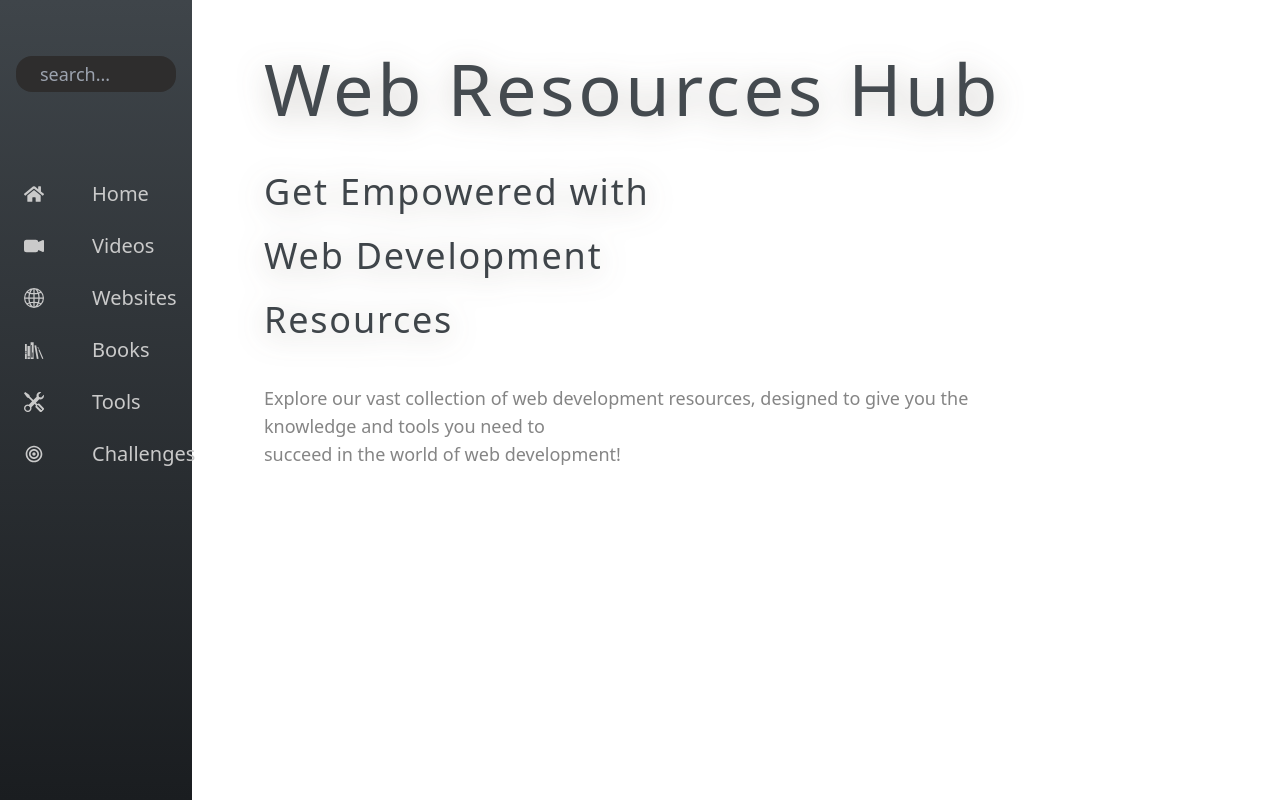
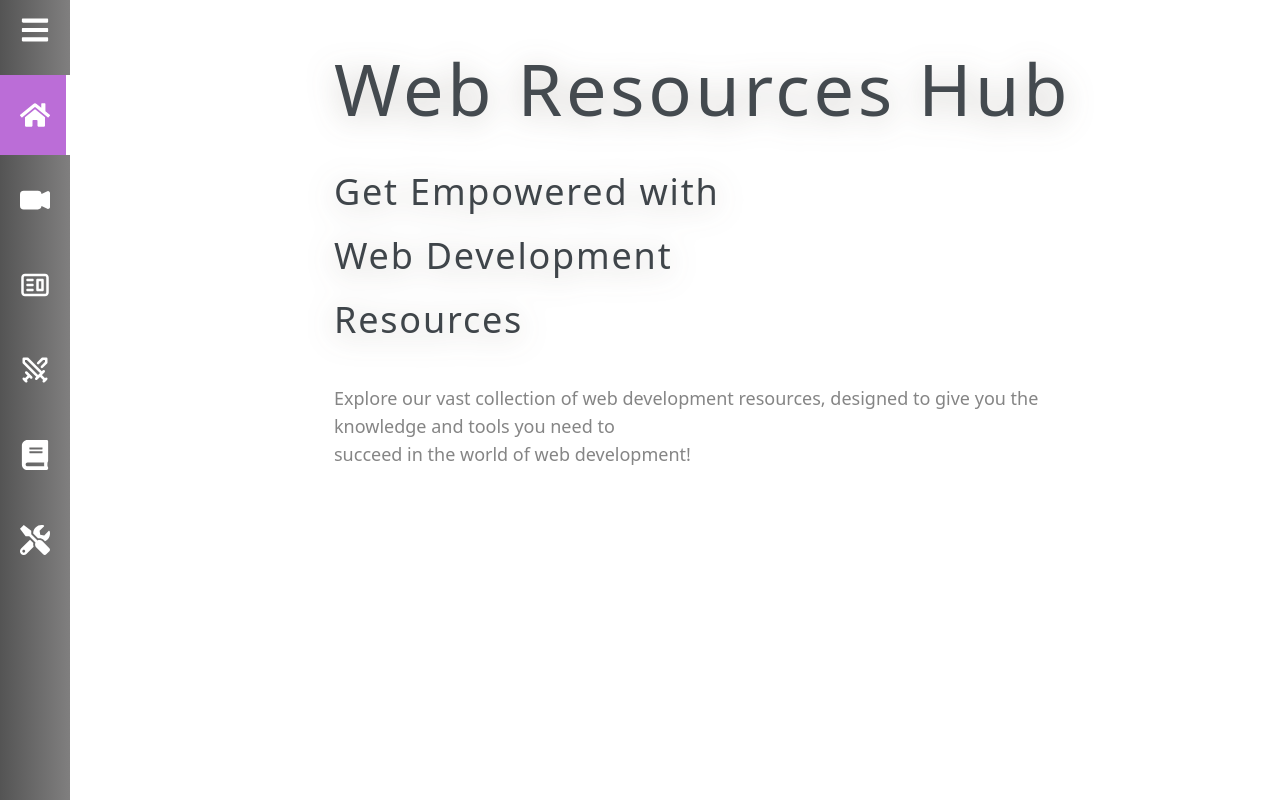
Before and after one commit to jayk-gupta/web-resources-project, a React (Vite) app: page / in a window 1280 px wide. Built offline with nearby package versions, Linux system fonts and the light colour scheme; a web font is replaced by a local one.

Commit message:
minor changes

```diff
--- a/src/App.jsx
+++ b/src/App.jsx
@@ -1,7 +1,7 @@
 import React,{lazy, Suspense} from "react";
 import { Route, Routes, NavLink } from "react-router-dom";
-// import Nav from './components/nav/Nav.jsx';
-import SideNav from "./components/nav/SideNav.jsx";
+import Nav from './components/nav/Nav.jsx';
+// import SideNav from "./components/nav/SideNav.jsx";
 
 const Home = lazy(() => import("./components/Home.jsx"));
 const Books = lazy(() => import("./components/books/Index.jsx"));
@@ -13,7 +13,7 @@ const Challenges = lazy(() => import("./components/challenges/Index.jsx"));
 const App = () => {
   return (
     <div className="flex">
-      <SideNav className="" />
+      <Nav />
       <div className="pl-60">
         <Routes location={location} key={location.key}>
           {/* Home */}
--- /dev/null
+++ b/src/components/nav/Nav.css
@@ -0,0 +1,111 @@
+@import url('https://fonts.googleapis.com/css2?family=Lobster&display=swap');
+
+* {
+    margin: 0;
+    padding: 0;
+    box-sizing: border-box;
+  }
+
+  .main-container {
+    display: flex;
+  }
+
+  .title {
+    font-size: 3rem;
+    display: grid;
+    place-items: center;
+  }
+
+  /* Sidebar */
+  .sidebar {
+    background: linear-gradient(to right, #545454, #807f7f);
+    color: white;
+    height: 100vh;
+    overflow-y: auto;
+  }
+
+  .top_section {
+    display: flex;
+    align-items: center;
+    justify-content: space-between;
+    padding: 15px 10px;
+  }
+
+  .logo {
+    font-size: 1.5rem;
+    line-height: 0;
+    font-weight: 600;
+    padding-right: 5px;
+    font-family: 'Lobster';
+  }
+  .s{
+    padding-bottom: 10px;
+  }
+  .bars {
+    width: 50px;
+    padding-left: 10px;
+    padding-right: 5px;
+    cursor: pointer;
+  }
+  .hide {
+    display: none;
+  }
+
+  .icon{
+    padding: 20px 10px;
+    transition: transform 0.3s;
+  }
+  .routes {
+    margin-top: 15px;
+    display: flex;
+    flex-direction: column;
+    gap: 5px;
+  }
+  .link {
+    display: flex;
+    color: white;
+    gap: 10px;
+    padding: 5px 10px;
+
+    border-right: 4px solid transparent;
+    transition: 0.2s cubic-bezier(0.6, -0.28, 0.735, 0.045);
+  }
+  .link:hover {
+    border-right: 4px solid white;
+    background: rgb(187, 109, 215);
+    transition: 0.2s cubic-bezier(0.6, -0.28, 0.735, 0.045);
+  }
+  .active {
+    border-right: 4px solid white;
+    background: rgb(187, 109, 215);
+  }
+  .link_text {
+    white-space: nowrap;
+    font-size: 1.5rem;
+    padding: 18px 15px;
+    width: 20px;
+    font-family:'Times New Roman', Times, serif;
+  }
+  .icon:hover{
+    transform: scale(1.4);
+  }
+  .menu {
+    display: flex;
+    color: white;
+    padding: 5px 10px;
+    border-right: 4px solid transparent;
+    transition: 0.2s cubic-bezier(0.6, -0.28, 0.735, 0.045);
+    justify-content: space-between;
+  }
+  .menu_item {
+    display: flex;
+    gap: 10px;
+  }
+  .menu_container {
+    display: flex;
+    flex-direction: column;
+  }
+  .menu_container .link {
+    padding-left: 20px;
+    border-bottom: #fff 0.5px solid;
+  }
--- a/src/components/nav/Nav.jsx
+++ b/src/components/nav/Nav.jsx
@@ -1,74 +1,168 @@
 import React from "react";
-import { FaHome } from "react-icons/fa";
-import { BsFillCameraVideoFill } from "react-icons/bs";
-import { FaLaptopCode } from "react-icons/fa";
-import { CgWebsite } from "react-icons/cg";
 import { NavLink } from "react-router-dom";
-import { BsTools } from "react-icons/bs";
-import { BsBookHalf } from "react-icons/bs";
+// import { GiSwordsEmblem } from "react-icons/gi";
+import {LuSwords} from 'react-icons/lu'
+import { FaBars, FaHome,FaTools } from "react-icons/fa";
+import { FaBook } from 'react-icons/fa';
+import { BsCameraVideoFill} from "react-icons/bs"
+import { useState } from "react";
+import {CgWebsite} from 'react-icons/cg';
+import './Nav.css';
+import { AnimatePresence, motion } from "framer-motion";
 
-const Nav = () => {
+const routes = [
+  {
+    path: "/",
+    name: "Home",
+    icon: <FaHome size={30} />,
+  },
+  {
+    path: "/Videos",
+    name: "Videos",
+    icon: <BsCameraVideoFill size={30} />,
+  },
+  {
+    path: "/Websites",
+    name: "Websites",
+    icon: <CgWebsite size={30} />,
+  },
+  {
+    path: "/Challenges",
+    name: "Challenges",
+    icon: <LuSwords size={30} />,
+  },
+  {
+    path: "/Books",
+    name: "Books",
+    icon: <FaBook size={30} />,
+  },
+  {
+    path: "/Tools",
+    name: "Tools",
+    icon: <FaTools size={30} />,
+  },
+];
+
+const Nav = ({ children }) => {
+  const [isOpen, setIsOpen] = useState(false);
+  const toggle = () => setIsOpen(!isOpen);
+  const inputAnimation = {
+    hidden: {
+      width: 0,
+      padding: 0,
+      transition: {
+        duration: 0.2,
+      },
+    },
+    show: {
+      width: "140px",
+      padding: "5px 15px",
+      transition: {
+        duration: 0.2,
+      },
+    },
+  };
+
+  const showAnimation = {
+    hidden: {
+      width: 0,
+      opacity: 0,
+      transition: {
+        duration: 0.5,
+      },
+    },
+    show: {
+      opacity: 1,
+      width: "auto",
+      transition: {
+        duration: 0.5,
+      },
+    },
+  };
+
   return (
-    <div className="flex flex-col fixed h-screen bg-[#76118f] py-2 px-4 text-xl w-[5%] items-center gap-20 z-50 ">
-      <NavLink to="/">
-        <img
-          className="s"
-          src="https://user-images.githubusercontent.com/100681165/238192169-5ed8ffdb-c8fb-4a69-8f91-d4d376271ae3.png"
-          alt="logo"
-        />
-      </NavLink>
+    <React.Fragment>
+      <div className="main-container">
+        <motion.div
+          animate={{
+            width: isOpen ? "240px" : "70px",
 
-      <div className="flex flex-col gap-6 pt-2">
-        <NavLink to="/">
-          <div className="group flex flex-col gap-3 justify-center items-center">
-            <FaHome className="text-[white]  hover:text-grape-100 group-hover:scale-125 duration-200" />
-            <h6 className="text-grape-100 text-xs opacity-0 group-hover:opacity-100 text-[white]">
-              Home
-            </h6>
+            transition: {
+              duration: 0.5,
+              type: "spring",
+              damping: 10,
+            },
+          }}
+          className={`sidebar `}
+        >
+          <div className="top_section">
+            <AnimatePresence>
+              {isOpen && (
+                <motion.h1
+                  variants={showAnimation}
+                  initial="hidden"
+                  animate="show"
+                  exit="hidden"
+                  className="logo"
+                >
+                <img
+                className="s"
+                src="https://user-images.githubusercontent.com/100681165/238192169-5ed8ffdb-c8fb-4a69-8f91-d4d376271ae3.png"
+                alt="logo"
+                />
+                  <h1>WebResourcesHub</h1>
+                </motion.h1>
+              )}
+            </AnimatePresence>
+
+            <div className="bars">
+              <FaBars size={30} onClick={toggle} />
+            </div>
           </div>
-        </NavLink>
-        <NavLink to="/Videos">
-          <div className="group flex flex-col gap-3 justify-center items-center">
-            <BsFillCameraVideoFill className="text-[white] hover:text-grape-100 group-hover:scale-125 duration-200" />
-            <h6 className="text-grape-100 text-xs opacity-0 group-hover:opacity-100 text-[white]">
-              Videos
-            </h6>
-          </div>
-        </NavLink>
-        <NavLink to="/Websites">
-          <div className="group flex flex-col gap-3 justify-center items-center">
-            <CgWebsite className="text-[white] hover:text-grape-100 group-hover:scale-125 duration-200" />
-            <h6 className="text-grape-100 text-xs opacity-0 group-hover:opacity-100 text-[white]">
-              Websites
-            </h6>
-          </div>
-        </NavLink>
-        <NavLink to="/Challenges">
-          <div className="group flex flex-col gap-3 justify-center items-center">
-            <FaLaptopCode className="text-[white] hover:text-grape-100 group-hover:scale-125 duration-200" />
-            <h6 className="text-grape-100 text-xs opacity-0 group-hover:opacity-100 text-[white]">
-              Challenges
-            </h6>
-          </div>
-        </NavLink>
-        <NavLink to="/Tools">
-          <div className="group flex flex-col gap-3 justify-center items-center">
-            <BsTools className="text-[white] hover:text-grape-100 group-hover:scale-125 duration-200" />
-            <h6 className="text-grape-100 text-xs opacity-0 group-hover:opacity-100 text-[white]">
-              Tools
-            </h6>
-          </div>
-        </NavLink>
-        <NavLink to="/Books">
-          <div className="group flex flex-col gap-3 justify-center items-center">
-            <BsBookHalf className="text-[white] hover:text-grape-100 group-hover:scale-125 duration-200" />
-            <h6 className="text-grape-100 text-xs opacity-0 group-hover:opacity-100 text-[white]">
-              Books
-            </h6>
-          </div>
-        </NavLink>
+
+          <section className="routes">
+            {routes.map((route, index) => {
+              if (route.subRoutes) {
+                return (
+                  <SidebarMenu
+                    setIsOpen={setIsOpen}
+                    route={route}
+                    showAnimation={showAnimation}
+                    isOpen={isOpen}
+                  />
+                );
+              }
+
+              return (
+                <NavLink
+                  to={route.path}
+                  key={index}
+                  className="link"
+                  activeClassName="active"
+                >
+                  <div id="ic" className="icon">{route.icon}</div>
+                  <AnimatePresence>
+                    {isOpen && (
+                      <motion.div
+                        variants={showAnimation}
+                        initial="hidden"
+                        animate="show"
+                        exit="hidden"
+                        className="link_text"
+                      >
+                        {route.name}
+                      </motion.div>
+                    )}
+                  </AnimatePresence>
+                </NavLink>
+              );
+            })}
+          </section>
+        </motion.div>
+
+        <main>{children}</main>
       </div>
-    </div>
+    </React.Fragment>
   );
 };
 
```
